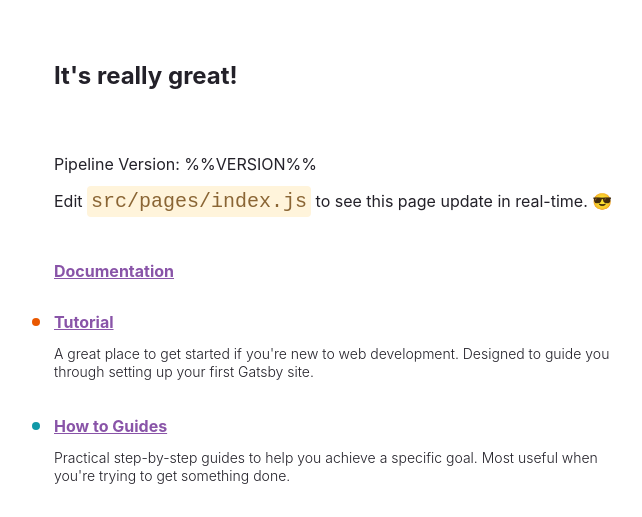
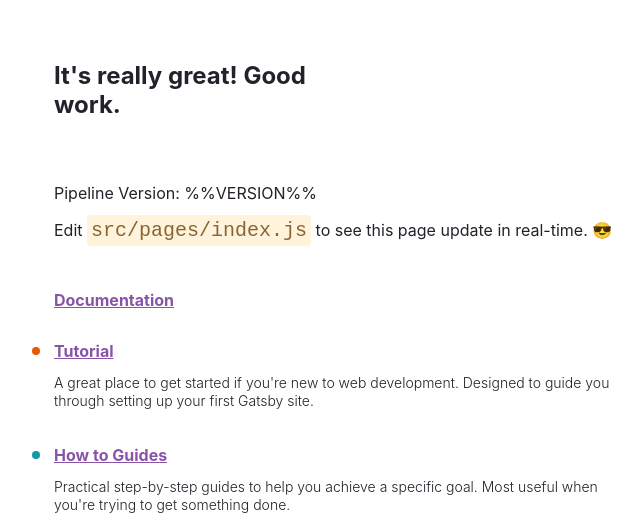
Before and after one commit to xandesueiro/gatsby-static-website, a Gatsby site: page / in a window 1280 px wide. Shown: the part 224-741 px from the top of the page, without its empty margins (50-692 px from the left). Built offline with nearby package versions, Linux system fonts and the light colour scheme; Gatsby itself is replaced by a stand-in of ours.

Commit message:
merging the project

```diff
--- a/src/pages/index.js
+++ b/src/pages/index.js
@@ -139,7 +139,7 @@ const IndexPage = () => {
         </span>
       </h1>
       <h2 style={headingStyles}>
-      It's really great!
+      It's really great! Good work.
       </h2>
       <div>Pipeline Version: %%VERSION%%</div>
       <p style={paragraphStyles}>
```
